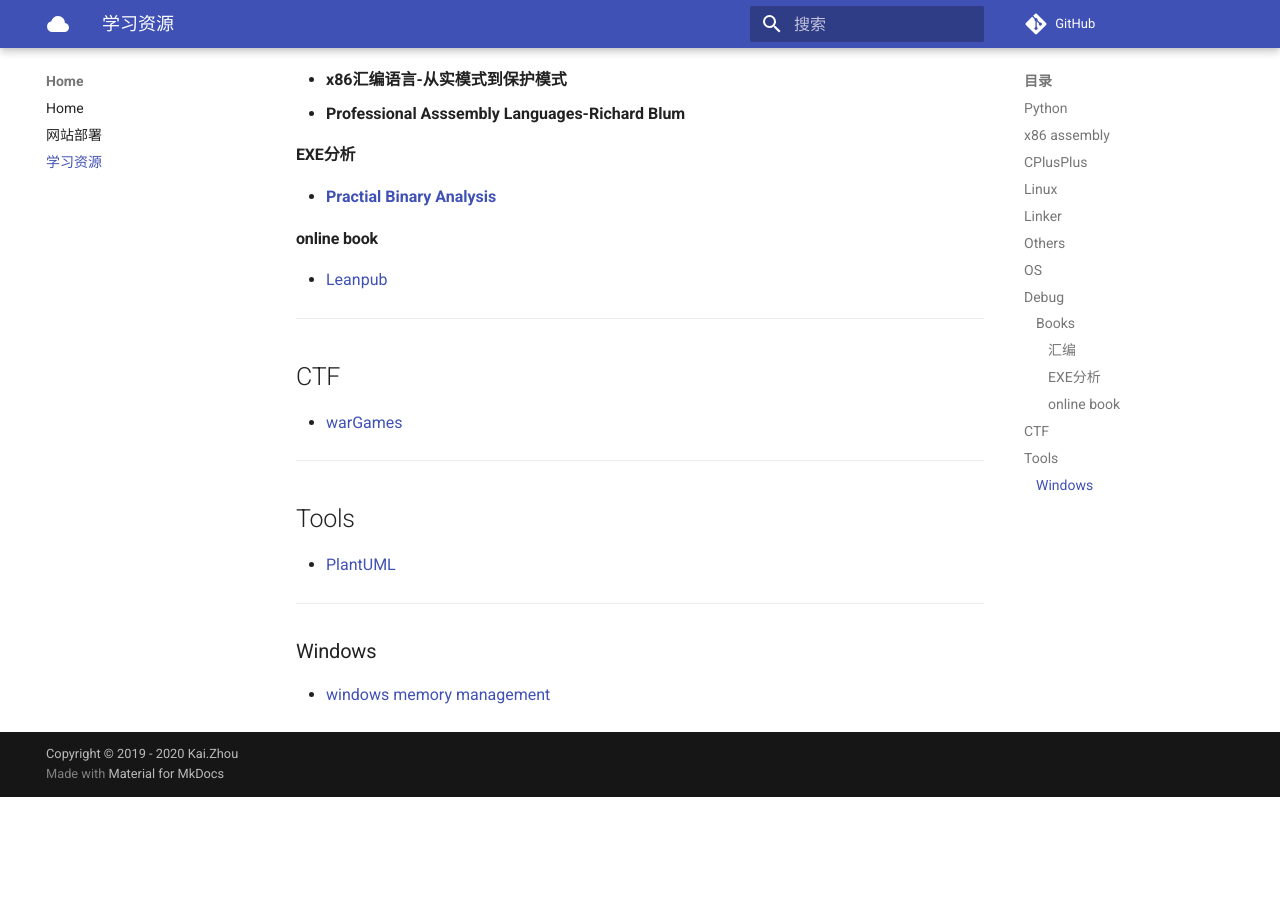
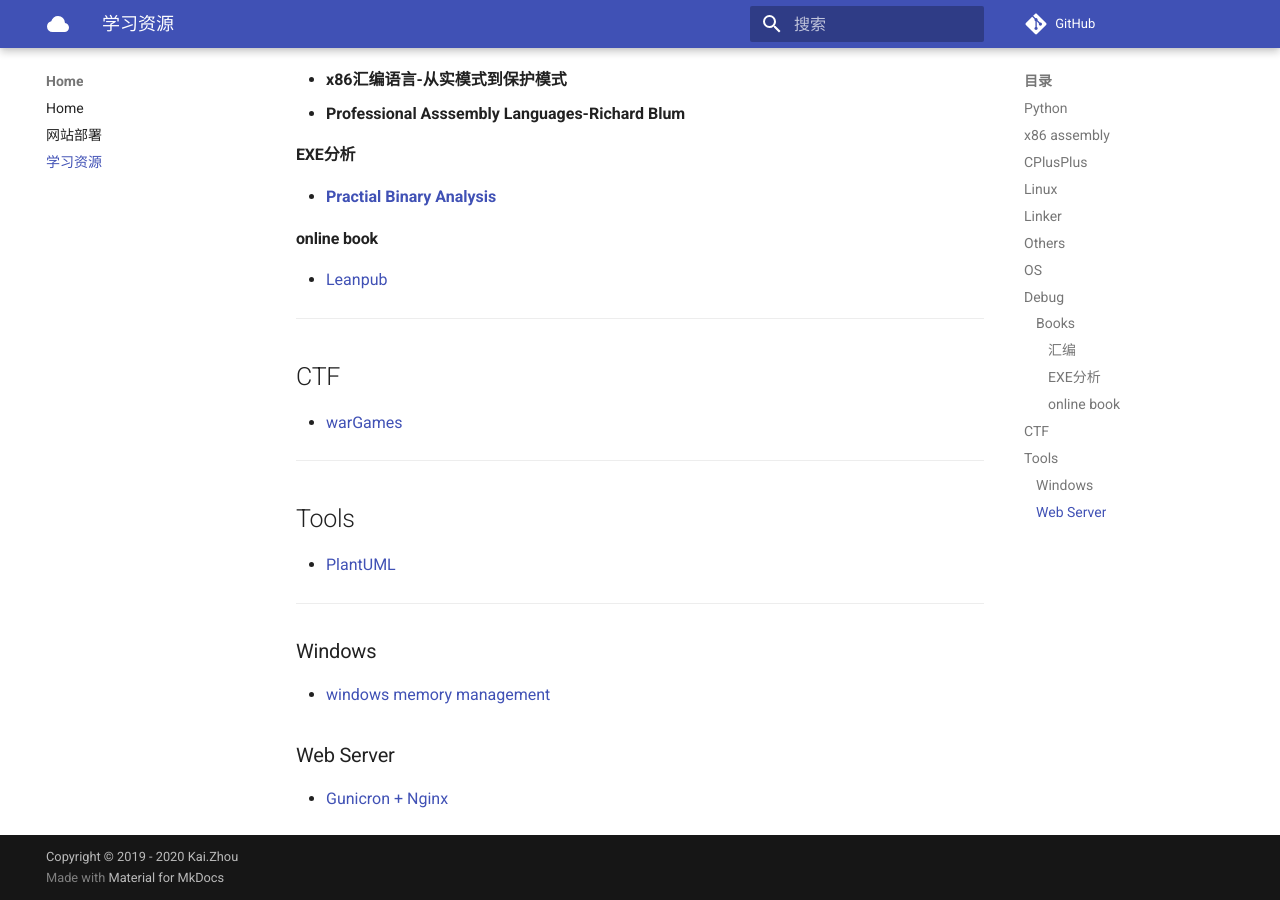
Before and after one commit to zhoukaidev/ks_blog, an MkDocs documentation site: the page built from docs/trainingResource.md, in a window 1280 px wide and 900 px high, scrolled down 1715 px. Built offline with MkDocs 1.6.1 and Material for MkDocs 9.7.7, drawn with Linux system fonts in a browser that asks for light colours; comment, search, counter and statistics services are not loaded; before the commit the page ends 2512 px from its top, so only the background shows below that.

Commit message:
Update trainingResource.md

```diff
--- a/docs/trainingResource.md
+++ b/docs/trainingResource.md
@@ -89,3 +89,7 @@ Record the link of training resource to save my bad memroy.
 ### Windows
 
 * [windows memory management](https://docs.microsoft.com/en-us/windows/win32/memory/memory-management)
+
+### Web Server
+
+* [Gunicron + Nginx](https://www.digitalocean.com/community/tutorials/how-to-serve-flask-applications-with-gunicorn-and-nginx-on-ubuntu-18-04)
```
